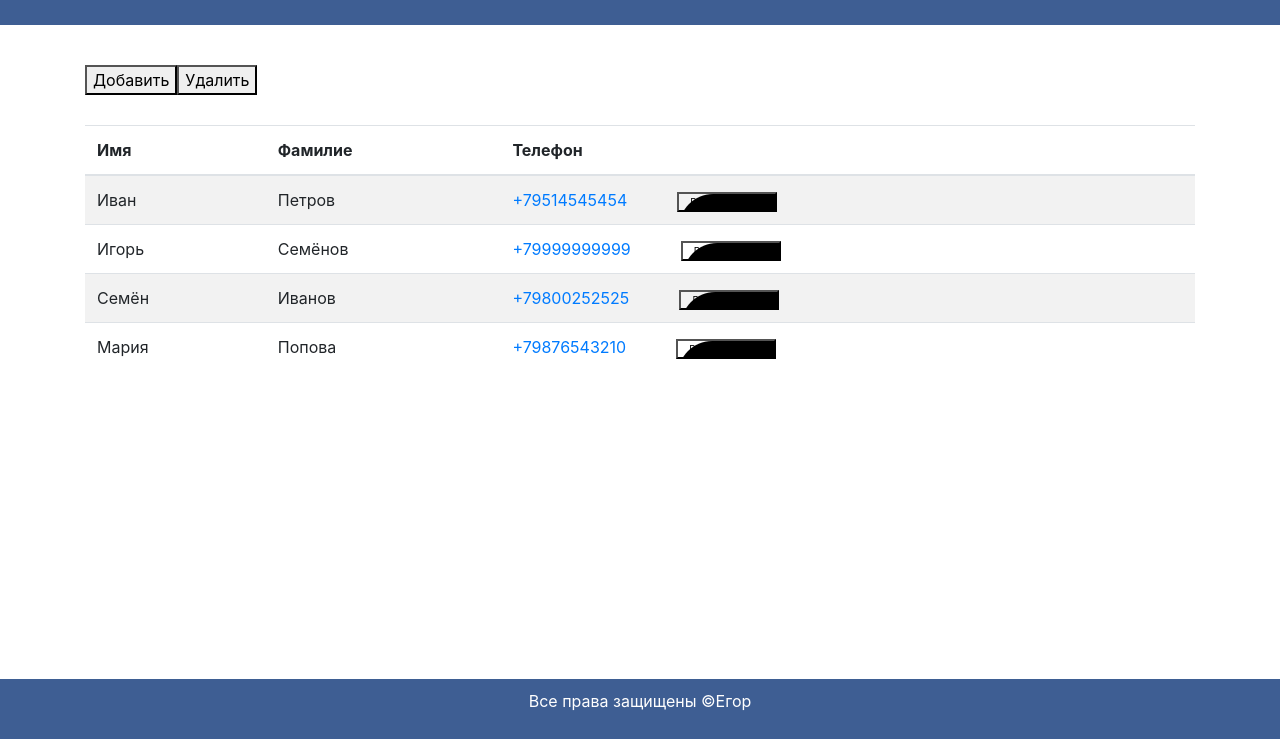
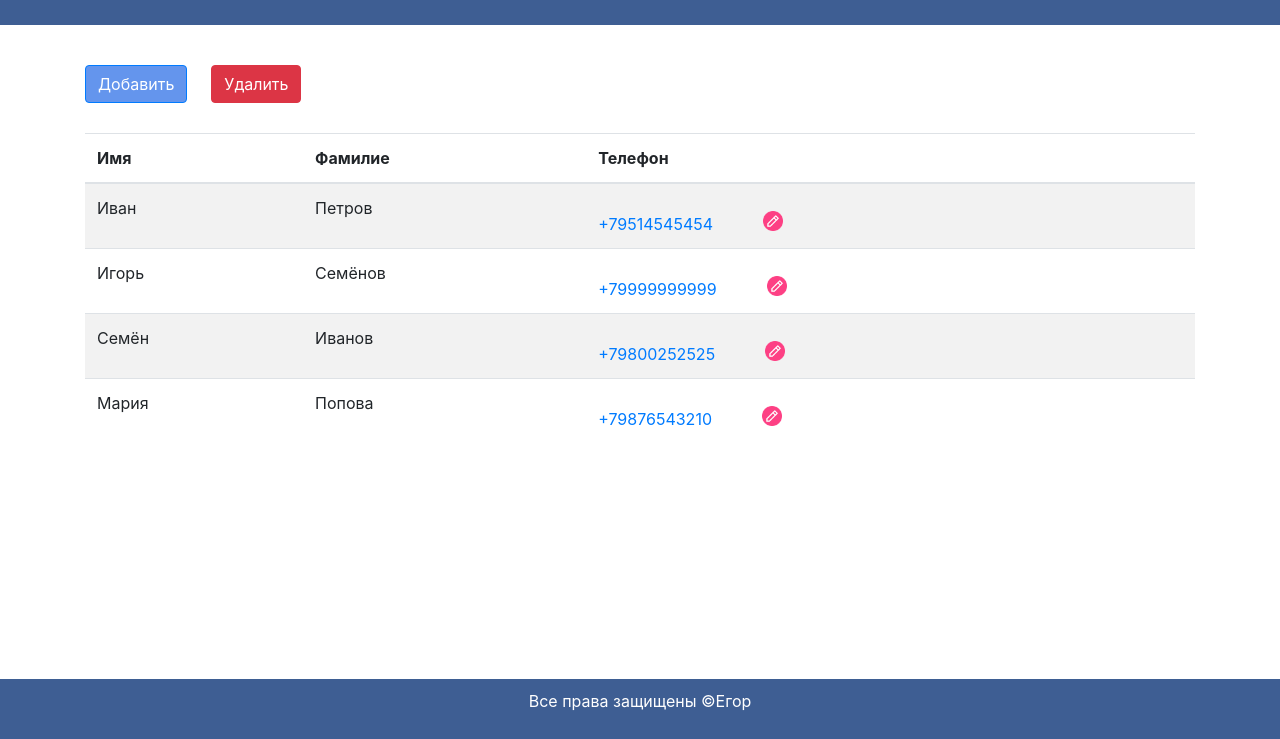
Before and after one commit to EGORBRUH/PHONEBOOK, a plain HTML site: page index.html in a window 1280 px wide. Shown: the part 61-800 px from the top of the page. Drawn offline with nearby package versions, Linux system fonts and the light colour scheme.

Commit message:
исправил кнопки и дополнительное!

```diff
--- a/phonebook/css/style.css
+++ b/phonebook/css/style.css
@@ -33,21 +33,25 @@ body {
   height: 10px;
   border: none;
   background-color: transparent;
-  background-image: url("/phonebook/img/crossed.png");
+  background-image: url("/img/crossed.png");
   background-size: contain;
   background-repeat: no-repeat;
   background-position: center;
 }
 
-.edit-icon {
+.icon-edit {
   margin-left: 50px;
   display: inline-block;
-  font-size: 10px;
-  width: 100px;
-  height: 20px;
-  background: url("/phonebook/img/edit.png");
+  width: 20px;
+  height: 35px;
+  border: none;
+  background-color: transparent;
+  background-image: url("/img/free-icon-edit-8556167.png");
+  background-size: contain;
+  background-repeat: no-repeat;
+  background-position: 0 15px;
+}
 
-}
 
 .delete.is-visible {
   width: 10px;
@@ -126,7 +130,7 @@ body {
   background-size: contain;
   background-repeat: no-repeat;
   background-position: center;
-  background-image: url("/phonebook/img/crossed.png");
+  background-image: url("/img/crossed.png");
 }
 
 .del-icon:hover,
--- a/phonebook/js/script.js
+++ b/phonebook/js/script.js
@@ -126,34 +126,39 @@ const data = [
       <button class="close" type="button"></button>
       <h2 class="form-title">Добавить контакт</h2>
       <div class="form-group">
-          <label class="form-label" for="name">Имя:</label>
-          <input class="form-input" name="name" id="name" type="text" required>
+        <label class="form-label">
+            Имя
+          <input class="form-input" name="name" type="text" required>
+        </label>
       </div>
       <div class="form-group">
-          <label class="form-label" for="surname">Фамилия:</label>
-          <input class="form-input" name="surname" id="surname" type="text" required>
+        <label class="form-label">
+            Фамилия
+          <input class="form-input" name="surname" type="text" required>
+        </label>
       </div>
       <div class="form-group">
-          <label class="form-label" for="phone">Телефон:</label>
-          <input class="form-input" name="phone" id="phone" type="number" required>
+        <label class="form-label">
+            Телефон
+          <input class="form-input" name="phone" type="number" required>
+        </label>
       </div>
     `);
 
-    const buttonsGroup = createButtonsGroup([ // Парсим?
+    const buttonGroup = createButtonsGroup([
       {
-        classList: 'btn btn-primary',
+        className: 'btn btn-primary mr-4',
         type: 'submit',
         text: 'Добавить',
       },
       {
-        classList: 'btn btn-danger',
+        className: 'btn btn-danger',
         type: 'reset',
         text: 'Отмена',
       },
     ]);
 
-    form.append(...buttonsGroup.btns);
-
+    form.append(...buttonGroup.btns);
     overlay.append(form);
 
     return {
@@ -162,37 +167,35 @@ const data = [
     };
   };
 
-
   const renderPhoneBook = (app, title) => {
-    const header = createHeader(); // И это переменная в которой вызвана функция!
-    const logo = createLogo(title); // Вот как раз таки эта перемення в которой вызвана функция и тут же мы принимаем title
+    const header = createHeader();
+    const logo = createLogo(title);
     const main = createMain();
-    const buttonsGroup = createButtonsGroup([ // Парсим?
+    const buttonGroup = createButtonsGroup([
       {
-        classList: 'btn btn-primary js-add',
+        className: 'btn btn-primary mr-4',
         type: 'button',
         text: 'Добавить',
       },
       {
-        classList: 'btn btn-danger',
+        className: 'btn btn-danger',
         type: 'button',
         text: 'Удалить',
       },
     ]);
-
     const table = createTable();
     const form = createForm();
     const footer = createFooter(title);
 
     header.headerContainer.append(logo); // Аппендим логотип в хедер!
-    main.mainContainer.append(buttonsGroup.btnWrapper, table, form.overlay);
+    main.mainContainer.append(buttonGroup.btnWrapper, table, form.overlay);
     footer.footerContainer.append(author);
     app.append(header, main, footer); // аппендим на страницу хедер, мэйн и футер!
 
     return {
       list: table.tbody,
       logo,
-      btnAdd: buttonsGroup.btns[0],
+      btnAdd: buttonGroup.btns[0],
       formOverlay: form.overlay,
       form: form.form,
     };
@@ -220,11 +223,11 @@ const data = [
     tr.phoneLink = phoneLink
     tdPhone.append(phoneLink);
     const editBtn = document.createElement('button');
-    editBtn.classList.add('edit-icon');
+    editBtn.classList.add('icon-edit');
     tdPhone.append(editBtn)
 
     tr.append(tdDell, tdName, tdSurname, tdPhone);
-    editBtn.textContent = 'Редактировать'
+
     return tr;
   };
 
@@ -249,7 +252,7 @@ const data = [
   const init = (selectorApp, title) => {
     const app = document.querySelector(selectorApp);
     const phoneBook = renderPhoneBook(app, title);
-    const {list, logo, btnAdd, formOverlay, form} = phoneBook;
+    const {list, logo, btnAdd, formOverlay, form, editBtn} = phoneBook;
 
     const allRow = renderContacts(list, data);
 
```
Also changed, not shown: img/crossed.png (renamed from phonebook/img/crossed.png), img/edit.png (renamed from phonebook/img/edit.png), img/free-icon-edit-8556167.png (added), img/icon.svg (renamed from phonebook/img/icon.svg), img/js-02-04f.png (renamed from phonebook/img/js-02-04f.png), img/js02-04.png (renamed from phonebook/img/js02-04.png). Lines whose indentation alone changed are shown as unchanged.
